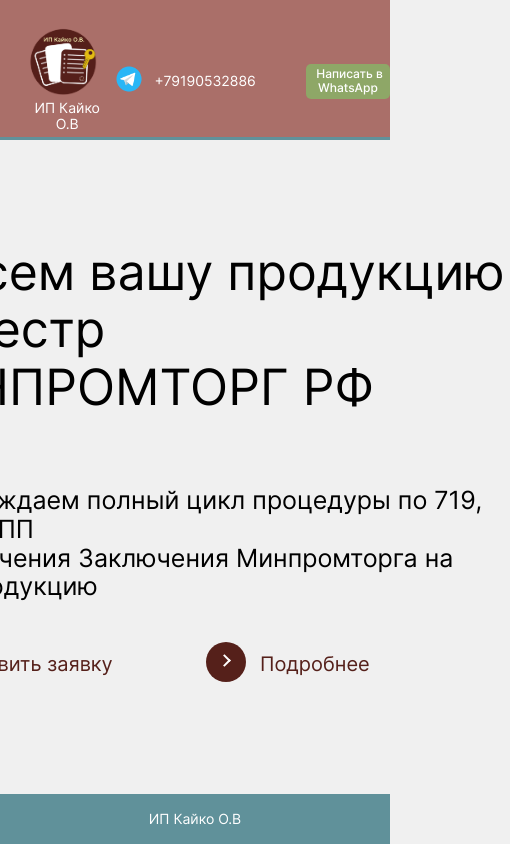
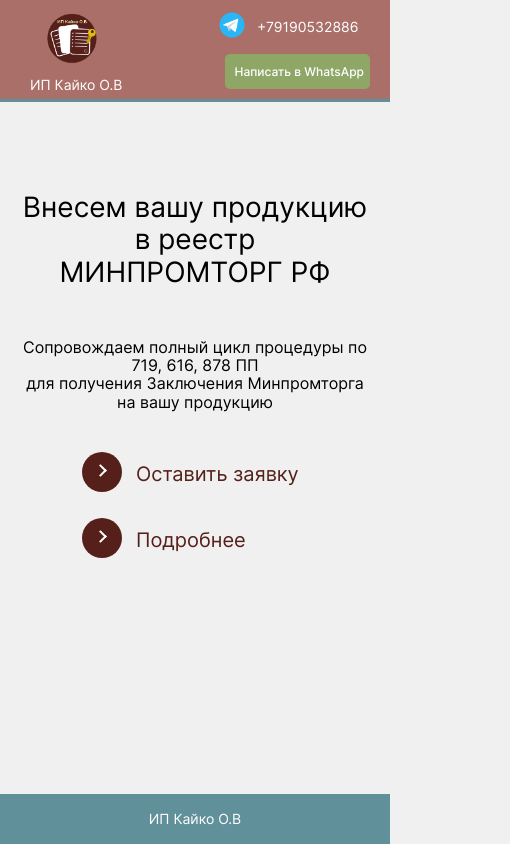
Before and after one commit to karolina-kovdya/ip-kayko, a React (Create React App) app: page / in a window 390 px wide. Shown: the whole page, 510 px wide, since content can reach past the window. Built offline with nearby package versions, Linux system fonts and the light colour scheme.

Commit message:
add mobile view

```diff
--- a/src/components/Aboute/Aboute.css
+++ b/src/components/Aboute/Aboute.css
@@ -90,3 +90,64 @@
 .aboute__btn:hover .aboute__btn-text{
     color: #f0f0f0;
 }
+
+@media screen and (max-width: 1180px) {
+    .aboute {
+        padding: 0 100px;
+    }
+
+    .aboute__title {
+        font-size: 35px;
+    }
+
+    .aboute__subtitle {
+        font-size: 22px;
+    }
+}
+
+@media screen and (max-width: 860px){
+    .aboute {
+        padding: 0 40px;
+    }
+
+    .aboute__title {
+        font-size: 30px;
+    }
+
+    .aboute__subtitle {
+        font-size: 20px;
+    }
+
+}
+
+@media screen and (max-width: 706px){
+    .aboute {
+        padding: 0 20px;
+    }
+    .aboute__title {
+        font-size: 28px;
+        text-align: center;
+    }
+
+    .aboute__subtitle {
+        margin-top: 50px;
+        font-size: 16px;
+        text-align: center;
+    }
+
+    .aboute__link {
+        width: 238px;
+    }
+
+    .aboute__btns {
+        flex-direction: column;
+        margin-top: 20px;
+        align-items: center;
+        justify-content: center;
+    }
+
+    .aboute__btn {
+        margin-top: 20px;
+        width: 238px;
+    }
+}
--- a/src/components/Header/Header.css
+++ b/src/components/Header/Header.css
@@ -24,6 +24,13 @@
 .header__info-web {
     display: flex;
     align-items: center;
+    justify-content: space-between;
+}
+
+.header__info-box {
+    display: flex;
+    justify-content: space-between;
+    align-items: center;
 }
 
 .header__btn {
@@ -32,12 +39,18 @@
     border: none;
     border-radius: 5px;
     font-size: 12px;
-    margin: 0 0 0 50px;
+    margin: 0 0 0 30px;
     font-family: "Inter";
     font-style: normal;
     font-weight: 500;
     color: #fff;
     cursor: pointer;
+    transition: transform .2s;
+}
+
+.header__btn:hover {
+    background-color: #fff;
+    color: #8EA767;
 }
 
 .header__num {
@@ -97,79 +110,39 @@
     border-bottom: 1px solid #900cb8;
 }
 
-@media screen and (max-width: 1270px) {
+@media screen and (max-width: 1180px) {
+    .header {
+        padding: 0 100px;
+    }
+}
+
+@media screen and (max-width: 860px){
     .header {
         padding: 0 40px;
     }
 }
 
-@media screen and (max-width: 780px) {
+@media screen and (max-width: 706px){
     .header {
-        padding: 5px 20px 5px 40px;
+        padding: 0 20px;
     }
 
     .header__info {
         flex-direction: column;
     }
 
-    .header__info-web {
-        margin-top: 10px;
+    .header__logo {
+        width: 60px;
+        height: 60px;
+        margin-bottom: 10px;
     }
 
-    .header__info-text {
-        font-size: 15px;
+    .header__info-web {
+        margin: 10px 0;
+        flex-direction: column;
     }
 
-    .header__info-name {
-        margin-left: 0;
-        font-size: 15px;
-    }
-
-    .header__info-link {
-        max-width: 400px;
-        align-items: start;
-    }
-
-    .header__gif{
-        margin-left: 20px;
+    .header__info-box {
+        margin-bottom: 10px;
     }
 }
-
-@media screen and (max-width: 647px) {
-    .header {
-        padding: 20px 0 5px 20px;
-    }
-
-    .header__icon18 {
-        top: 5px;
-        left: 5px;
-    }
-
-    .header__info-text {
-        font-size: 14px;
-    }
-
-    .header__info-name {
-        font-size: 14px;
-    }
-}
-
-@media screen and (max-width: 463px) {
-    .header__info-link {
-        max-width: 300px;
-    }
-
-    .header__gif{
-        margin-left: 100px;
-    }
-}
-
-@media screen and (max-width: 391px) {
-    .header__info-link {
-        max-width: 250px;
-    }
-
-    .header__gif{
-        margin-left: 30px;
-    }
-}
--- a/src/components/Header/Header.js
+++ b/src/components/Header/Header.js
@@ -17,6 +17,7 @@
         <div className='header__block'>
           <div className='header__info'>
             <div className='header__info-web'>
+              <div className='header__info-box'>
                 <a
                   className='header__link'
                   href='https://t.me/+79190532886'
@@ -29,7 +30,8 @@
                     src={icon}
                   />
                 </a>
-              <a className='header__num' href="tel:+79190532886"  title='Позвонить'>+79190532886</a>
+                <a className='header__num' href="tel:+79190532886" title='Позвонить'>+79190532886</a>
+              </div>
               <a
                 className='header__link'
                 href='https://wa.me/+79190532886'
--- a/src/components/Information/Information.css
+++ b/src/components/Information/Information.css
@@ -126,3 +126,31 @@
 .information__box {
     height: 80px;
 }
+
+@media screen and (max-width: 1180px) {
+    .information {
+        padding: 0 100px;
+    }
+
+    .information__container {
+        width: 700px;
+    }
+}
+
+@media screen and (max-width: 860px){
+    .information {
+        padding: 0 40px;
+    }
+
+    .information__container {
+        width: 100%;
+    }
+
+    .information__info {
+        font-size: 16px;
+    }
+
+    .information__note {
+        font-size: 16px;
+    }
+}
```
Lines whose indentation alone changed are shown as unchanged.
